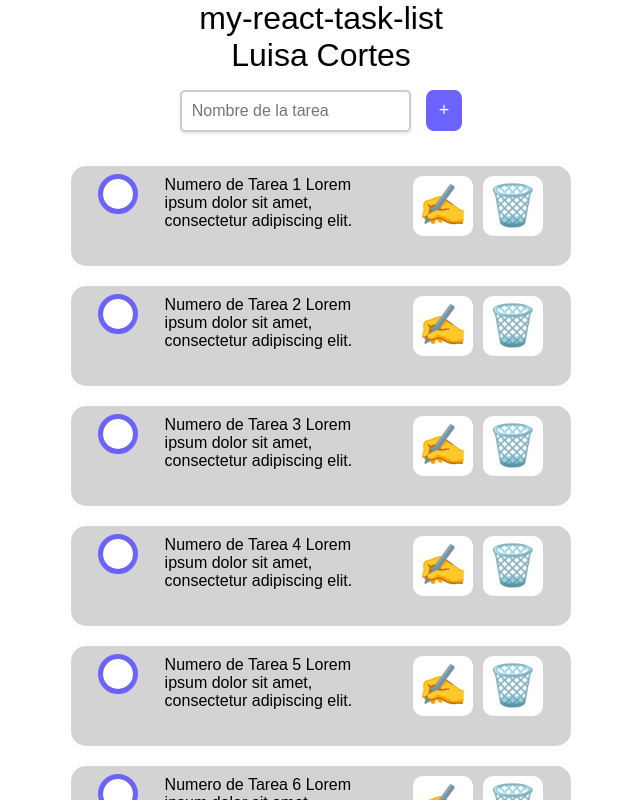
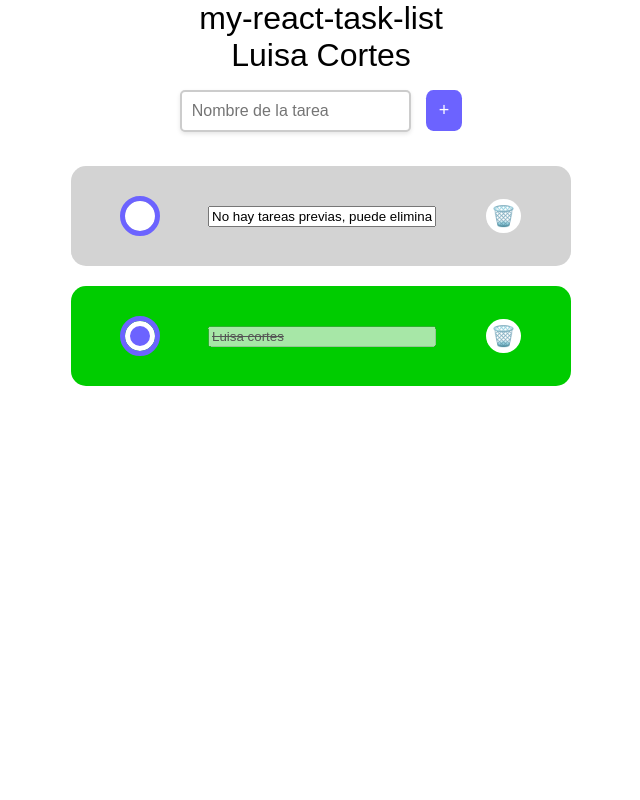
Before and after one commit to LuisaCort/my-react-task-list, a React (Vite) app: page / in a window 1280 px wide. Shown: the whole page, without its empty margins (319-959 px from the left). Built offline with nearby package versions, Linux system fonts and the light colour scheme.

Commit message:
homework 2 finised

```diff
--- a/index.html
+++ b/index.html
@@ -3,7 +3,7 @@
   <head>
     <meta charset="UTF-8" />
     <meta name="viewport" content="width=device-width, initial-scale=1.0" />
-    <title>my-react-task-list</title>
+    <title>✅my-react-task-list</title>
   </head>
   <body>
     <div id="root"></div>
--- a/src/main.css
+++ b/src/App.css
@@ -1,4 +1,4 @@
-#main{
+#app{
   font-family: sans-serif;
   height: 100vh;
 }
--- /dev/null
+++ b/src/App.jsx
@@ -0,0 +1,28 @@
+import Header from './components/Header/Header.jsx'
+import TaskList from './components/TaskList/TaskList'
+import "./App.css"
+
+const App = () => {
+  let tasks_obj = localStorage.getItem("tasks")
+  if(!tasks_obj){
+    tasks_obj = [{
+      desc: "No hay tareas previas, puede eliminar estas tareas",
+      state: false,
+      id: 0
+    }, {
+      desc: "Luisa cortes",
+      state: true,
+      id: 1
+    }]
+    localStorage.setItem("tasks", JSON.stringify(tasks_obj))
+  }
+  else tasks_obj = JSON.parse(tasks_obj)
+  return(
+    <div id="app">
+      <Header />
+      <TaskList tasks_list={tasks_obj}/>
+    </div>
+  )
+}
+
+export default App;
--- a/src/components/Task/Task.css
+++ b/src/components/Task/Task.css
@@ -1,16 +1,17 @@
 #Task{
   display: flex;
   justify-content: space-evenly;
-  align-items: flex-start;
+  align-items: center;
   min-height: 80px;
   padding: 10px 0;
   margin: 20px 0;
   border-radius: 15px;
   background-color: lightgray;
+  transition: all 0.3s;
 }
 
 #Task:hover{
-  min-height: 100px;
+  scale: 1.1;
   height: auto;
 }
 
@@ -30,7 +31,7 @@
   background-color: #6c63ff;
 }
 
-#Task>input[type="checkbox"]:checked+p {
+#Task>input[type="checkbox"]:checked+input[type="text"] {
   text-decoration: line-through;
 }
 
@@ -38,14 +39,20 @@
   background-color: #00cc00;
 }
 
-#Task>p{
-  width: 220px;
-  max-height: 54px;
-  overflow: hidden;
-  transition: all 2s;
+#Task:has(input[type="text"]:focus){
+  background-color: #f7ce5d;
+  scale: 1.1;
+  height: auto;
 }
 
-#Task:hover>p{
+#Task>input[type="text"]{
+  width: 220px;
+  max-height: 100px;
+  overflow: hidden;
+  transition: all 0.3s;
+}
+
+#Task:hover>input[type="text"]{
   max-height: 1000px;
 }
 
@@ -57,9 +64,9 @@
 #ButtonsContainer>button{
   background-color: white;
   border: none;
-  font-size: 40px;
+  font-size: 20px;
   padding: 5px;
-  border-radius: 10px;
+  border-radius: 30px;
   aspect-ratio: 1/1;
   transition: all 0.3s;
 }
--- a/src/components/Task/Task.jsx
+++ b/src/components/Task/Task.jsx
@@ -1,14 +1,21 @@
 import "./Task.css"
+import { useState, useEffect } from "react"
 
 const Task = (props) => {
-  const {desc} = props
+  const {id, onDelete, onEdit} = props
+  const [input, setInput] = useState(props.desc)
+  const [state, setState] = useState(props.state)
+  const handleInput = item => setInput(item.target.value)
+  const handleState = item => setState(item.target.checked)
+  const handleDelete = () => onDelete(id)
+  // eslint-disable-next-line react-hooks/exhaustive-deps
+  useEffect(() => onEdit(id, input, state), [input, state])
   return(
     <div id="Task">
-      <input type="checkbox" />
-      <p>{desc}</p>
+      <input type="checkbox" checked={state} onChange={handleState}/>
+      <input type="text" value={input} onChange={handleInput} disabled={state}/>
       <div id="ButtonsContainer">
-        <button>✍️</button>
-        <button>🗑️</button>
+        <button onClick={handleDelete}>🗑️</button>
       </div>
     </div>
   )
--- a/src/components/TaskList/TaskList.css
+++ b/src/components/TaskList/TaskList.css
@@ -47,7 +47,8 @@
 
 #TaskContainer {
   box-sizing: border-box;
-  width: 500px;
+  padding: 0 100px;
+  width: 700px;
   height: 95%;
   margin-top: 10px;
   overflow: scroll;
--- a/src/components/TaskList/TaskList.jsx
+++ b/src/components/TaskList/TaskList.jsx
@@ -1,27 +1,45 @@
 import "./TaskList.css"
 import Task from "../Task/Task"
+import { useState, useEffect } from "react"
 
-const TaskList = () => {
-  const task_count = 10
-  const tasks = []
-  for(let i = 0; i < task_count; i++){
-    const task_description = `Numero de Tarea ${i+1}
-    Lorem ipsum dolor sit amet, consectetur adipiscing
-    elit. Phasellus vitae nibh risus. Vestibulum sagittis
-    metus non urna fermentum, vitae tincidunt lectus
-    dapibus. Aliquam erat volutpat. Quisque semper nulla
-    vitae nisi iaculis eleifend.`
-    tasks.push(<Task desc={task_description} />)
+const TaskList = props => {
+  const [input, setInput] = useState("")
+  const [tasks, setTasks] = useState(props.tasks_list)
+  const handleInput = item => setInput(item.target.value)
+  const handleDelete = id => setTasks(tasks.filter(element => element.id !== id))
+  const handleAdd = e => {
+    e.preventDefault()
+    let id = Math.max.apply(null, tasks.map(element => element.id))+1
+    id = id === -Infinity ? 0 : id
+    setTasks([...tasks, {
+      desc: input,
+      state: false,
+      id: id
+    }])
+    setInput("")
   }
-
+  const handleEdit = (id, desc, state) => setTasks(tasks.map(element => element.id !== id ? element : {
+    desc: desc,
+    state: state,
+    id: id
+  }))
+  let components = []
+  for(let i = 0; i < tasks.length; i++) components.push(<Task key={tasks[i].id}
+    id={tasks[i].id}
+    desc={tasks[i].desc}
+    state={tasks[i].state}
+    onDelete={handleDelete}
+    onEdit={handleEdit}
+  />)
+  useEffect(() => localStorage.setItem("tasks", JSON.stringify(tasks)), [tasks])
   return(
     <div id="TaskList">
-      <div id="InputContainer">
-        <input type="text" placeholder="Nombre de la tarea" />
-        <button>+</button>
-      </div>
+      <form id="InputContainer" onSubmit={handleAdd}>
+        <input type="text" placeholder="Nombre de la tarea" value={input} onChange={handleInput} required minLength={3}/>
+        <button type="submit">+</button>
+      </form>
       <div id="TaskContainer">
-        {tasks}
+        {components}
       </div>
     </div>
   )
--- a/src/main.jsx
+++ b/src/main.jsx
@@ -1,12 +1,6 @@
 import ReactDOM from 'react-dom/client'
-import "./main.css"
-
-import Header from './components/Header/Header.jsx'
-import TaskList from './components/TaskList/TaskList'
+import App from './App.jsx'
 
 ReactDOM.createRoot(document.getElementById('root')).render(
-  <div id="main">
-    <Header />
-    <TaskList />
-  </div>
+  <App />
 )
```
